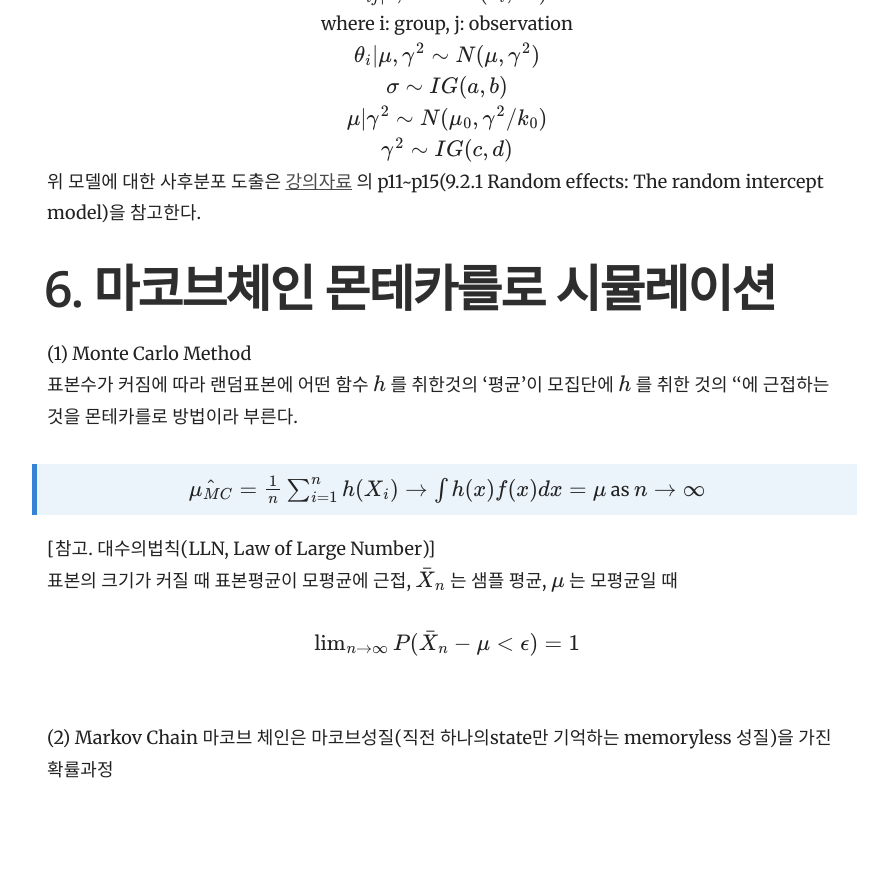
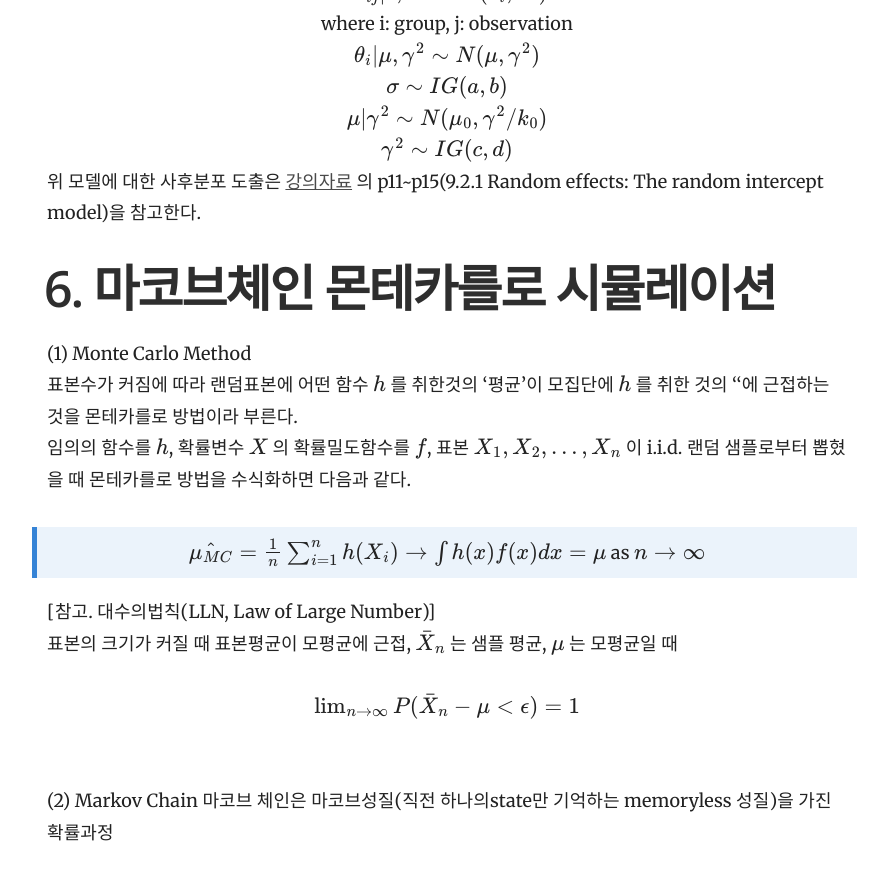
Before and after one commit to yrk3434/yrk3434.github.io, a Jekyll site: the page built from _docs/Theory/Bayesian Inference.md, in a window 1280 px wide and 900 px high, scrolled down 6304 px. Shown: the top 880 px of the window, without its empty margins (343-1231 px from the left). Built offline with Jekyll 4.4.1, drawn with Linux system fonts in a browser that asks for light colours; formulas are drawn with MathJax 3; before the commit the page ends 7141 px from its top, so only the background shows below that.

Commit message:
Update Bayesian Inference.md

```diff
--- a/_docs/Theory/Bayesian Inference.md
+++ b/_docs/Theory/Bayesian Inference.md
@@ -191,7 +191,8 @@ iid 관측치의 경우 $ X1,...,Xn $ 의 정보상수는 $ nI_1(\theta) $
 
 # 6. 마코브체인 몬테카를로 시뮬레이션
 (1) Monte Carlo Method <br/>
-표본수가 커짐에 따라 랜덤표본에 어떤 함수 $ h $ 를 취한것의 '평균'이 모집단에 $ h $ 를 취한 것의 ''에 근접하는 것을 몬테카를로 방법이라 부른다.
+표본수가 커짐에 따라 랜덤표본에 어떤 함수 $ h $ 를 취한것의 '평균'이 모집단에 $ h $ 를 취한 것의 ''에 근접하는 것을 몬테카를로 방법이라 부른다. <br/>
+임의의 함수를 $ h $, 확률변수 $ X $ 의 확률밀도함수를 $ f $, 표본 $X_1, X_2, ..., X_n $ 이 i.i.d. 랜덤 샘플로부터 뽑혔을 때 몬테카를로 방법을 수식화하면 다음과 같다.
 > <center> $ \hat{\mu_{MC}} = \frac{1}{n} \sum^{n}_{i=1} h(X_i) \to \int h(x)f(x) dx = \mu $  as $ n \to \infty $ </center>
 
 [참고. 대수의법칙(LLN, Law of Large Number)] <br/>
```
